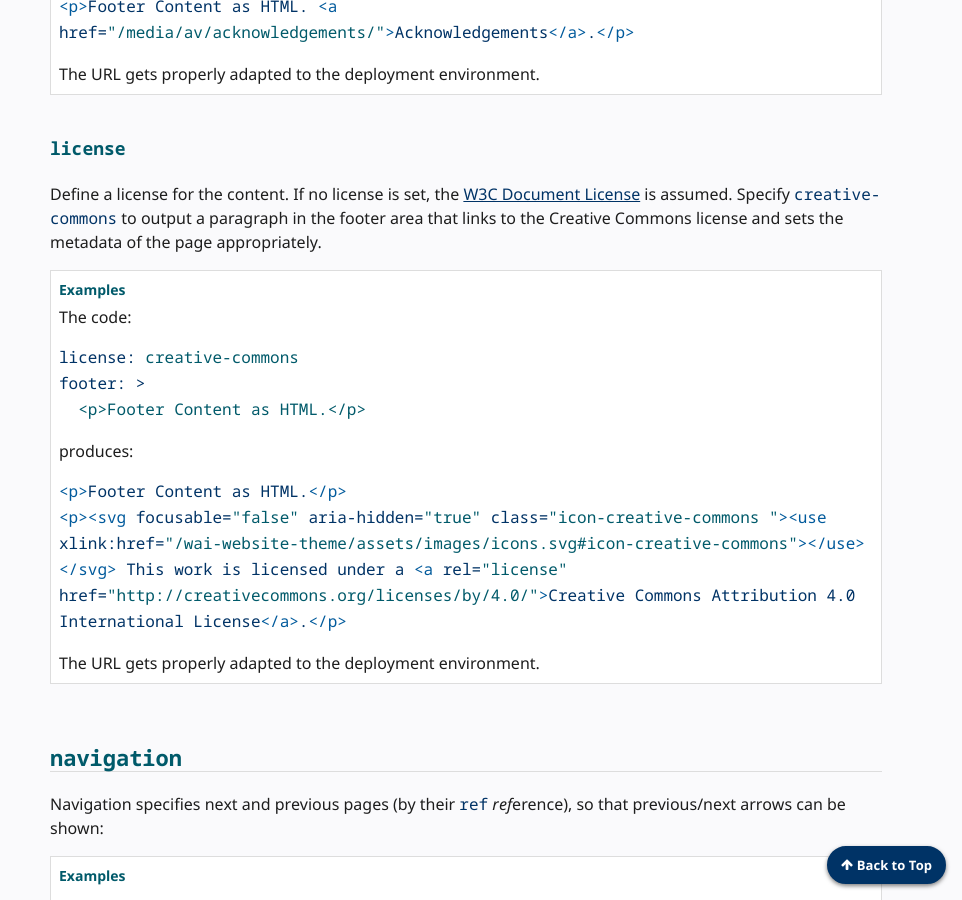
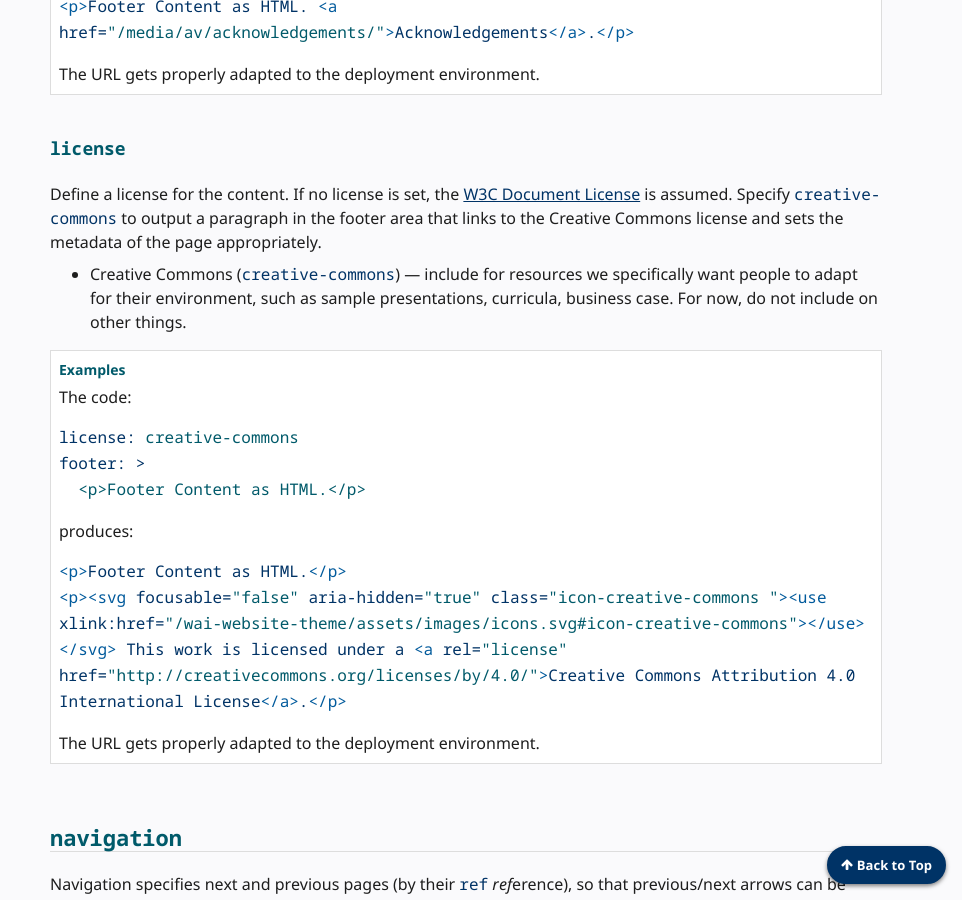
Before and after one commit to w3c/wai-website-theme, a Jekyll site: the page built from content/writing-frontmatter.md, in a window 1280 px wide and 900 px high, scrolled down 7996 px. Shown: the whole window, without its empty margins (318-1280 px from the left). Built offline with Jekyll 4.4.1, drawn with Linux system fonts in a browser that asks for light colours; cached includes are drawn as plain includes; comment, search, counter and statistics services are not loaded.

Commit message:
Additional CC info
Signed-off-by: Eric Eggert <mail@yatil.net>

```diff
--- a/content/writing-frontmatter.md
+++ b/content/writing-frontmatter.md
@@ -429,6 +429,8 @@ The URL gets properly adapted to the deployment environment.
 
 Define a license for the content. If no license is set, the [W3C Document License](https://https://w3.org/WAI/about/using-wai-material/#official-w3c-document-license) is assumed. Specify `creative-commons` to output a paragraph in the footer area that links to the Creative Commons license and sets the metadata of the page appropriately.
 
+*  Creative Commons (`creative-commons`) — include for resources we specifically want people to adapt for their environment, such as sample presentations, curricula, business case. For now, do not include on other things.
+
 {::nomarkdown}
 {% include box.html type="start" title="Examples" class="example simple" %}
 {:/}
```
